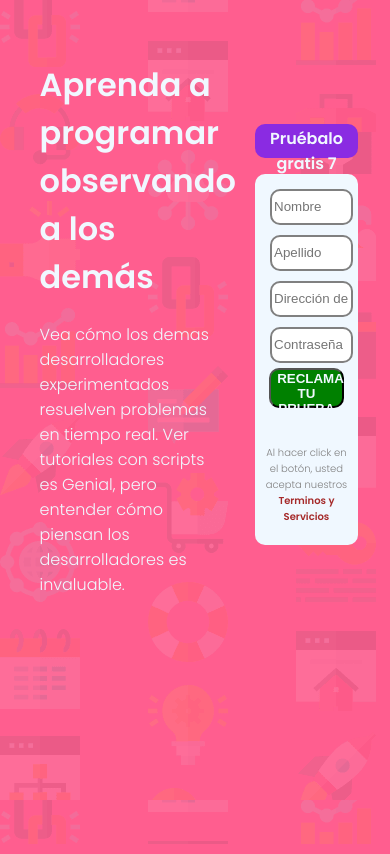
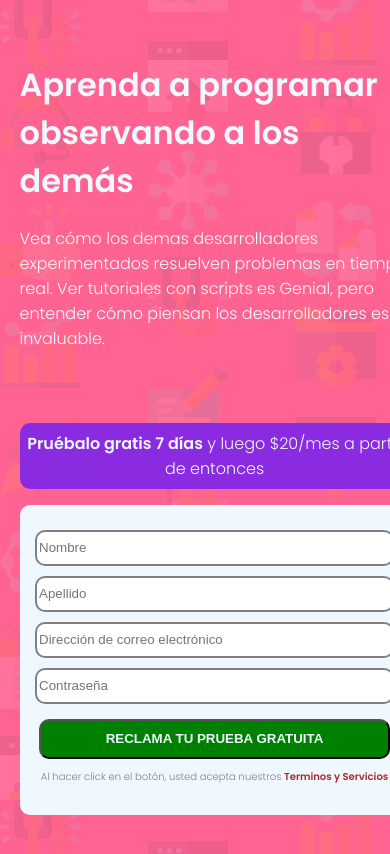
Before and after one commit to AironRuda/Sprint2-makaia, a plain HTML site: page index.html in a window 390 px wide. Drawn offline with Linux system fonts and the light colour scheme.

Commit message:
responsive listo

```diff
--- a/index.html
+++ b/index.html
@@ -65,7 +65,10 @@
           required
         />
 
-        <button class="btn"><strong>RECLAMA TU PRUEBA GRATUITA</strong></button>
+        <button type="submit" class="btn">
+          <strong>RECLAMA TU PRUEBA GRATUITA</strong>
+        </button>
+
         <p class="terminos">
           Al hacer click en el botón, usted acepta nuestros
           <a href=""><strong>Terminos y Servicios</strong></a>
--- a/index.js
+++ b/index.js
@@ -1,3 +1,39 @@
+const myForm = document.querySelector(".data-form");
+
+let clearForm = () => {
+  document.querySelector(".data-form").reset();
+};
+
+myForm.addEventListener("submit", (e) => {
+  e.preventDefault();
+  let name = e.target.name.value;
+  let lastname = e.target.lastname.value;
+  let email = e.target.email.value;
+  let pass = e.target.password.value;
+
+  console.log(name, lastname, email, pass);
+  clearForm();
+});
+
+/*
+let outputElement = document.querySelector(".output")
+
+outputElement.appendChild(
+  crearElementoP("Mouse está en: x-" + registro.x + " y-" + registro.y)
+)
+
+
+  let name = e.target.name.value;
+  let lastname = e.target.lastname.value;
+  let email = e.target.email.value;
+  let pass = e.target.password.value;
+
+const name = document.querySelector("#name");
+  const lastname = document.querySelector("#lastname");
+  const email = document.querySelector("#email");
+  const pass = document.querySelector("#pass");
+
+
 const miInput = document.querySelector("input");
 //quitar validacion mientras escribo
 
@@ -13,5 +49,5 @@ miInput.addEventListener("input", () => {
 miInput.addEventListener("invalid", () => {
   miInput.setCustomValidity("si no incomoda....me das tu");
 });
-/*
+
  */
--- a/styles/style.css
+++ b/styles/style.css
@@ -5,10 +5,8 @@ body{
     background-image: url(../img/bg-intro-desktop.png) ;
     font-family: 'Poppins', sans-serif;
     border-radius: 5px;
-    background-color: rgba(255, 16, 88, 0.671);
-}
-body{
-    display: flex;
+    background-color: rgba(255, 16, 88, 0.65);
+    display: inline-flex;
     margin: 5%;
     align-items: center;
     text-align: center;
@@ -27,15 +25,13 @@ body{
 .anuncio {
     background-color: blueviolet;
     color: aliceblue;
-    height: 30px;
-    padding: 2px;
+    padding: 2% 0px 2% 0px;
     text-align: center;
 }
 .data-form {
-
     background-color: aliceblue;
     align-items: center;
-    padding: 10px;
+    padding: 20px 0px 20px 0px;
 }
 .data-form input {
     width: 90%;
@@ -46,6 +42,7 @@ body{
 .btn {
     width: 90%;
     height: 40px;
+    margin-top: 10px;
     color: aliceblue;
     background-color: green;
     transition-duration: 0.25s;
@@ -63,3 +60,21 @@ body{
 .terminos strong {
     color: brown;;
 }
+@media screen and (max-width: 700px) {
+    body{
+        display: flex;
+        flex-direction: column;
+        width: 100vw;
+    }
+    .sideText{
+        flex-direction: column;
+        width: 100%;
+        margin: 20px;
+    }
+    .data-request{
+        width: 100%;
+        margin: 20px;
+
+    }
+
+}
```
